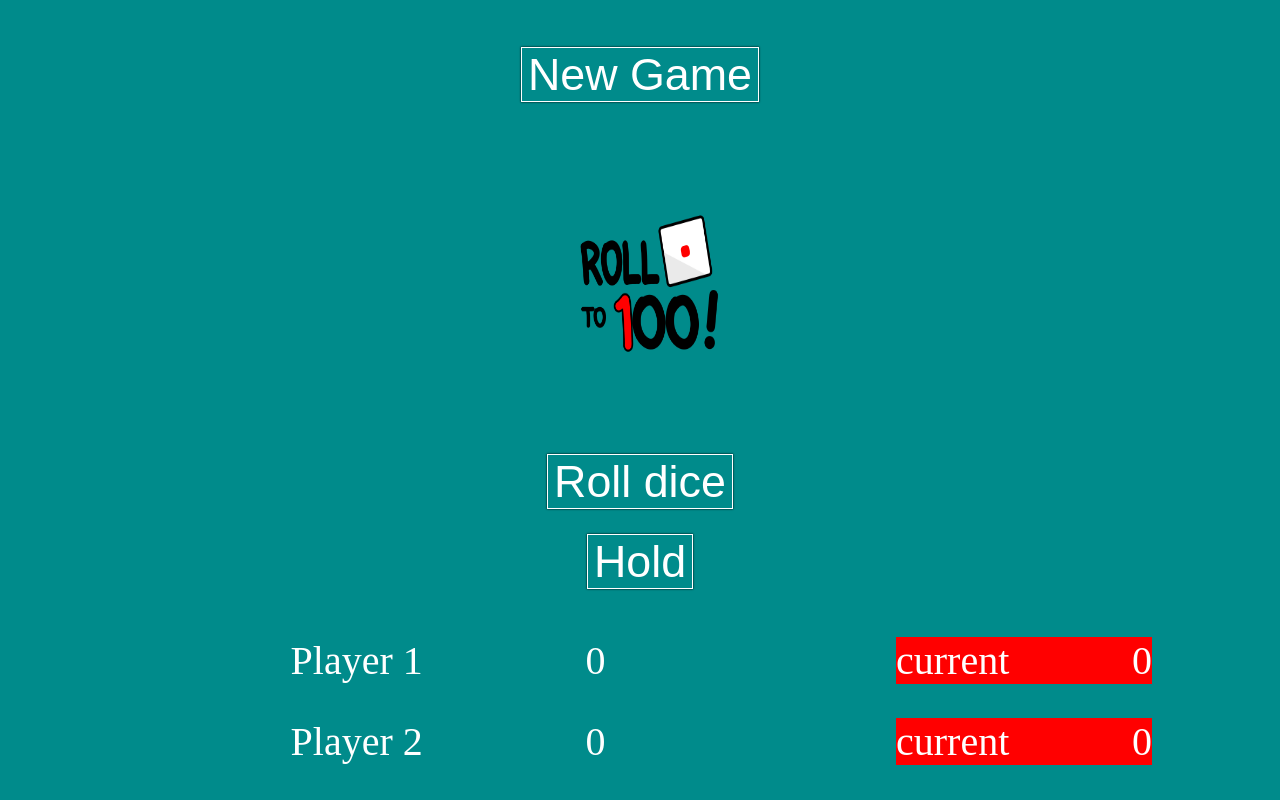
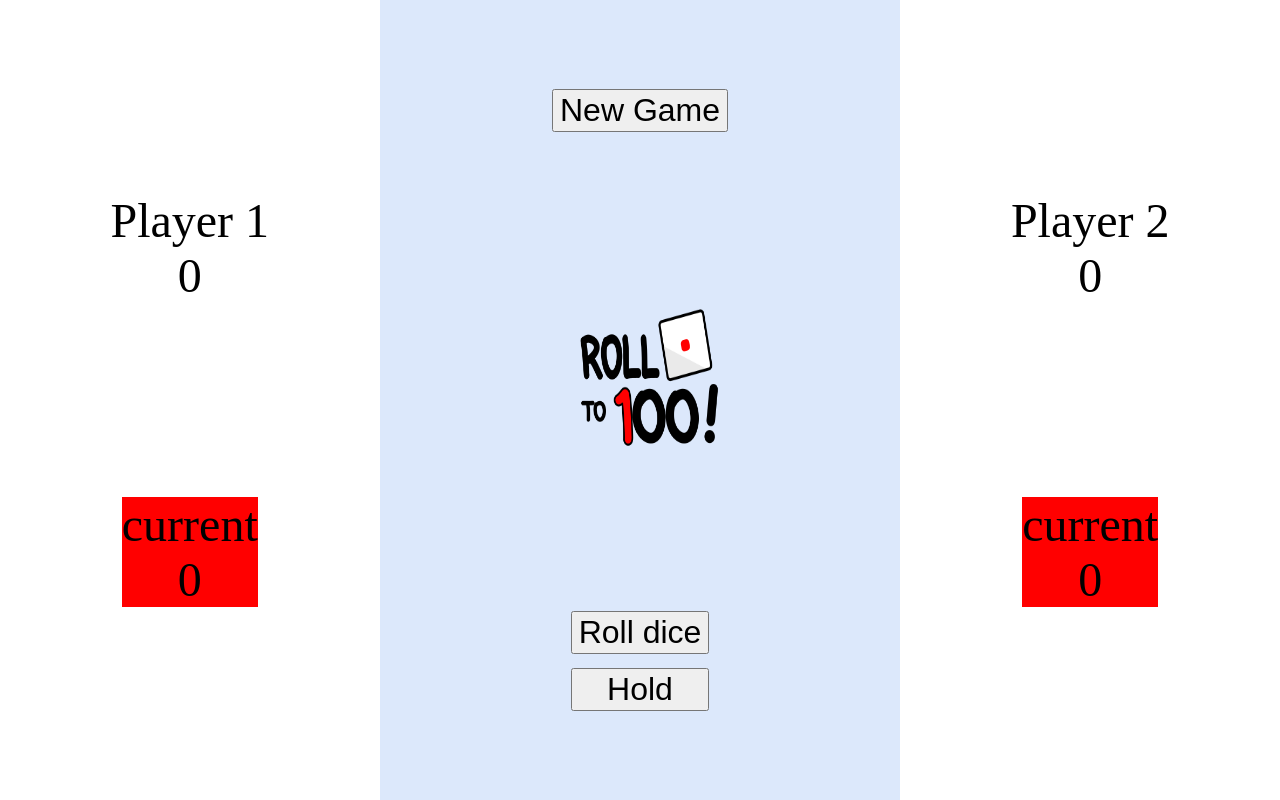
Before and after one commit to QiaoAn05/roll-to-100, a PHP site: page / in a window 1280 px wide. Run offline with PHP 8.4, Linux system fonts and the light colour scheme.

Commit message:
change style css

```diff
--- a/index.html
+++ b/index.html
@@ -10,30 +10,42 @@
 <body>
   <div class="container">
 
-    <div class="box-btn">
-
-      <div id="victory">Bingo!</div>
-
-      <!--Buttons and image-->
-      <button id="new-game">New Game</button>
-      <img id="image" src=".\img\logo.png" alt="dice">
-      <button id="roll-dice">Roll dice</button>
-      <button id="hold">Hold</button>
-
-    </div>
-    <!--players-->
+    <!--player 1-->
     <div class="box-p1">
 
       <div class="box-player-score1">Player 1
+
         <div id="score1">0</div>
+
       </div>
 
       <div class="box-current">current
+
         <div id="current1">0</div>
 
       </div>
     </div>
 
+    <!--Buttons and image-->
+    <div class="box-btn">
+
+      <div id="victory">Bingo!</div>
+
+
+      <button id="new-game">New Game</button>
+
+      <img id="image" src=".\img\logo.png" alt="dice">
+
+      <div class="box-roll-hold">
+        <button id="roll-dice">Roll dice</button>
+
+        <button id="hold">Hold</button>
+      </div>
+
+
+    </div>
+
+    <!--player 2-->
     <div class="box-p2">
 
       <div class="box-player-score2">Player 2
--- a/style.css
+++ b/style.css
@@ -2,59 +2,7 @@ html, body {
     height: 100vh;
     width: 100%;
     margin: 0;
-  }
-
-  .container {
-    width: 100%;
-    height: 100%;
-    background: darkcyan;
     display: flex;
-    flex-direction: column;
-    justify-content: space-evenly;
-    color: white;
-    font-size: 2.5rem;
-  }
-
-  .box-btn {
-    display: flex;
-    flex-direction: column;
-  }
-
-  button, img {
-    align-self: center;
-    font-size: 2.8rem;
-    margin: 1%;
-  }
-
-  button {
-    background: transparent;
-    border: solid 1px white;
-    box-shadow: 0 0 2px black;
-    color: white;
-  }
-
-  button:hover {
-    color: red;
-    border: solid 1px red;
-    cursor: pointer;
-  }
-
-  .box-p1, .box-p2 {
-    display: flex;
-    justify-content: space-evenly;
-  }
-
-  .box-player-score1, .box-player-score2 {
-    display: flex;
-    justify-content: space-evenly;
-    width: 50%;
-  }
-
-  .box-current {
-    background: red;
-    display: flex;
-    justify-content: space-between;
-    width: 20%;
   }
 
   img {
@@ -62,22 +10,40 @@ html, body {
     width: 300px;
   }
 
-  #victory {
-    box-shadow:  0 0 3px black;
-    align-self: center;
+  .container {
+    flex: 1 1 auto;
+    display: flex;
+    align-items: center;
+    font-size: 3rem;
   }
 
-  /*@media screen and (min-width : 768px) {
-      .container {
-        display: flex;
-        flex-direction: row;
-        background: pink;
-      }
-      .container :nth-child(1) { order: 2; }
-      .container :nth-child(2) { order: 1; }
-      .container :nth-child(3) { order: 3; }
+  .box-p1, .box-p2, .box-btn {
+    flex: 1 1 auto;
+    text-align: center;
+    height: 100%;
+    display: flex;
+    flex-direction: column;
+    justify-content: space-evenly;
+    align-items: center;
+  }
 
-      .box-p1, .box-p2, .box-btn {
-        display: flex;
-      }
-    }*/
+  .box-btn {
+    background: rgba(168, 198, 244, 0.4);
+  }
+
+  .box-roll-hold {
+    display: flex;
+    flex-direction: column;
+  }
+
+  #hold {
+    margin-top: 10%;
+  }
+
+  .box-current {
+    background: red;
+  }
+
+  button {
+    font-size: 2rem;;
+  }
```
